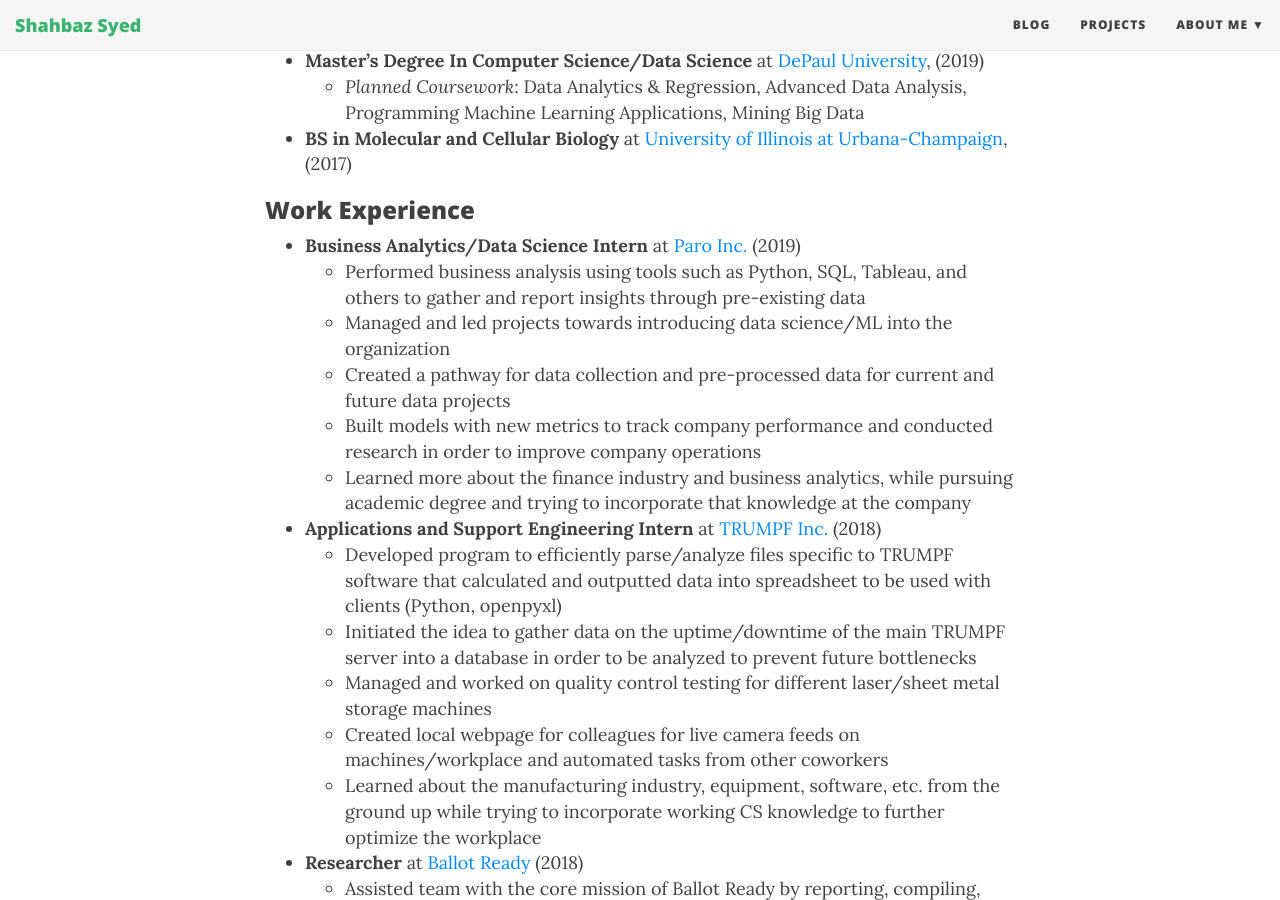
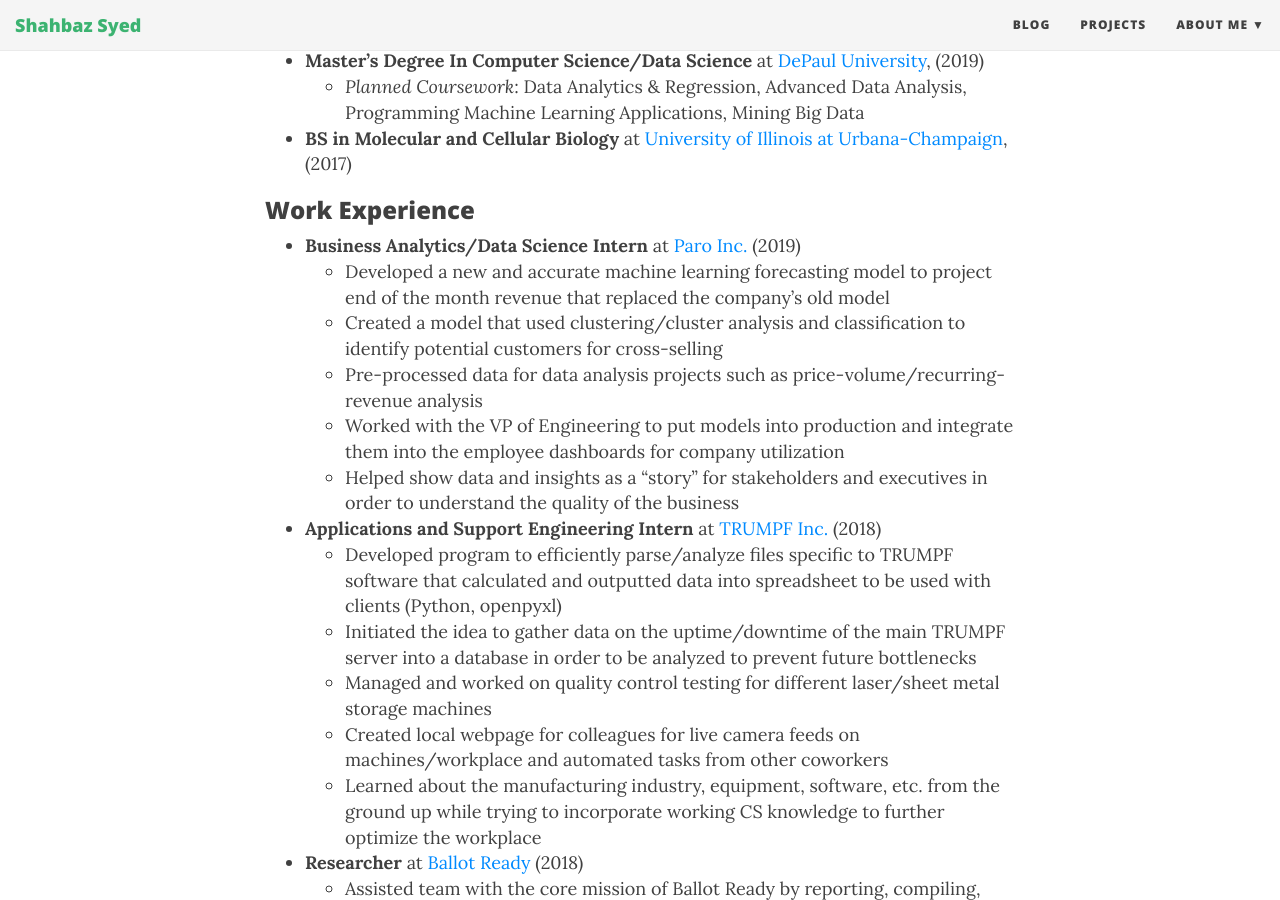
Before and after one commit to shasye1/shasye1.github.io, a Jekyll site: the page built from resume.md, in a window 1280 px wide and 900 px high, scrolled down 660 px. Built offline with Jekyll 4.4.1, drawn with Linux system fonts in a browser that asks for light colours; nearby versions of some CDN libraries.

Commit message:
Resume update

```diff
--- a/resume.md
+++ b/resume.md
@@ -24,11 +24,11 @@
 ### Work Experience
 
 * **Business Analytics/Data Science Intern** at [Paro Inc.](https://www.paro.io) (2019)
-    * Performed business analysis using tools such as Python, SQL, Tableau, and others to gather and report insights through pre-existing data
-    * Managed and led projects towards introducing data science/ML into the organization
-    * Created a pathway for data collection and pre-processed data for current and future data projects
-    * Built models with new metrics to track company performance and conducted research in order to improve company operations
-    * Learned more about the finance industry and business analytics, while pursuing academic degree and trying to incorporate that knowledge at the company
+    * Developed a new and accurate machine learning forecasting model to project end of the month revenue that replaced the company’s old model
+    * Created a model that used clustering/cluster analysis and classification to identify potential customers for cross-selling
+    * Pre-processed data for data analysis projects such as price-volume/recurring-revenue analysis
+    * Worked with the VP of Engineering to put models into production and integrate them into the employee dashboards for company utilization
+    * Helped show data and insights as a “story” for stakeholders and executives in order to understand the quality of the business
 * **Applications and Support Engineering Intern** at [TRUMPF Inc.](https://www.trumpf.com/en_US/) (2018)
     * Developed program to efficiently parse/analyze files specific to TRUMPF software that calculated and outputted data into spreadsheet to be used with clients (Python, openpyxl)
     * Initiated the idea to gather data on the uptime/downtime of the main TRUMPF server into a database in order to be analyzed to prevent future bottlenecks
```
